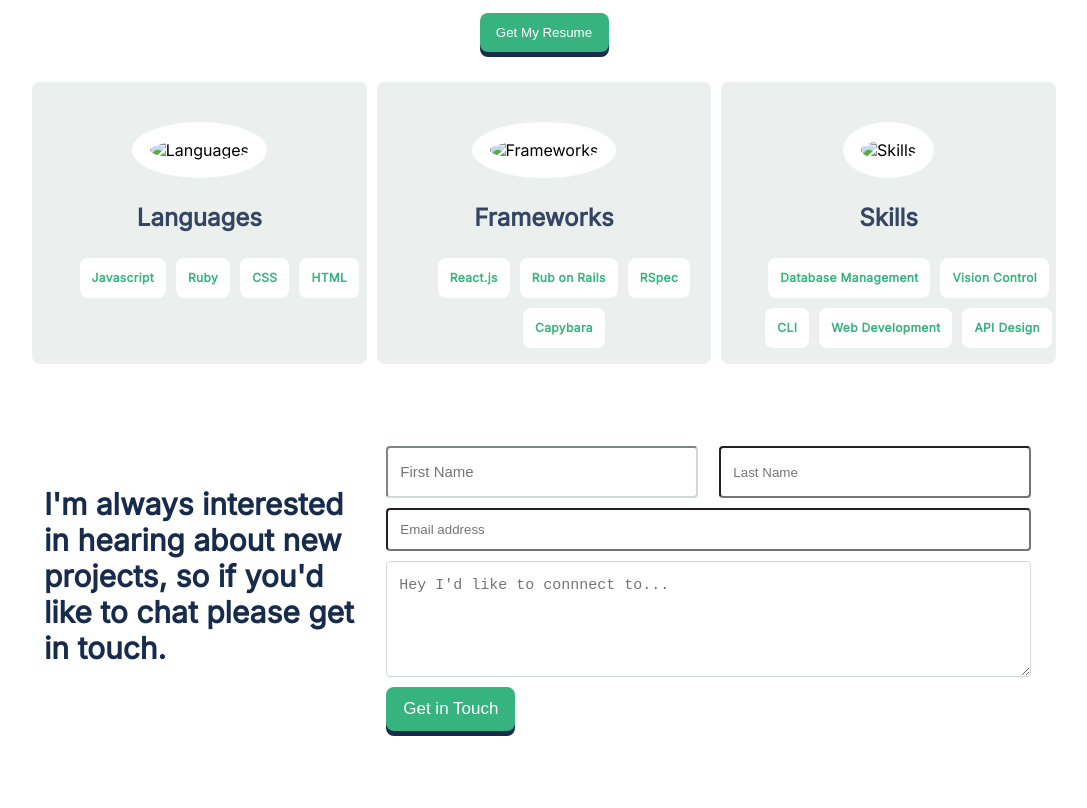
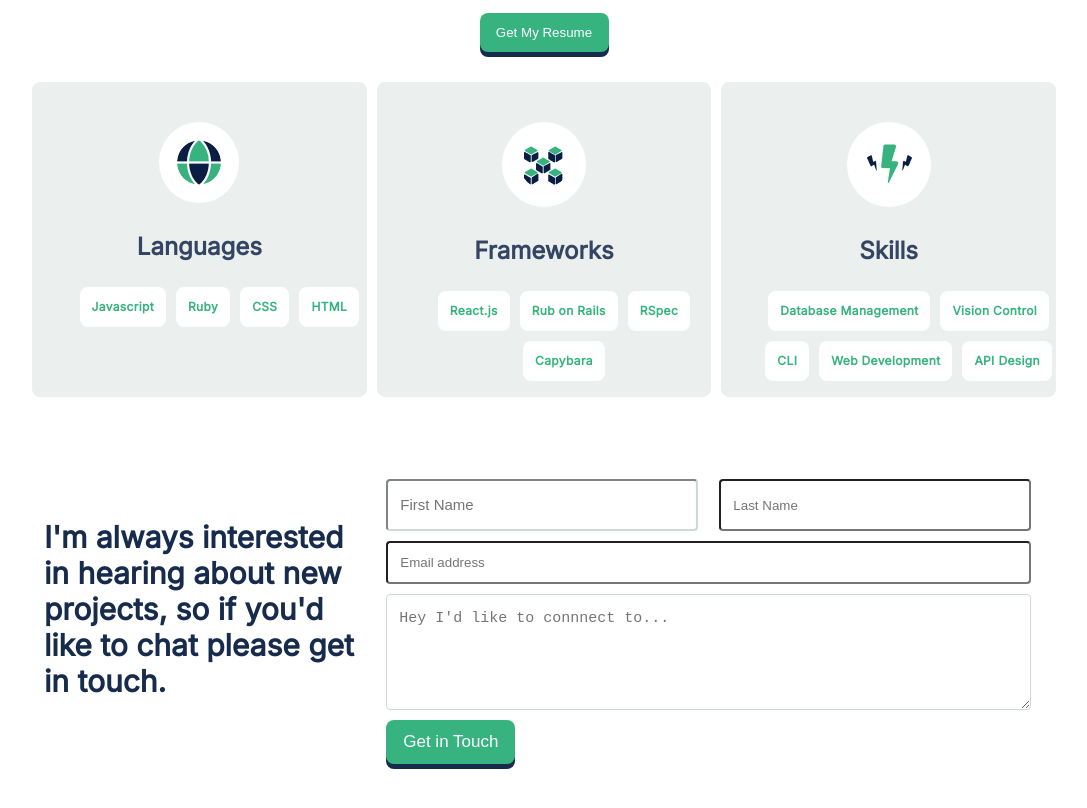
Before and after one commit to King-William-dev/Portfolio-Project-Desktop, a website: page index.html in a window 1280 px wide. Shown: the part 1762-2570 px from the top of the page, without its empty margins (103-1190 px from the left). Drawn offline with Linux system fonts and the light colour scheme; the site is published under a folder, as on GitHub Pages, so addresses that start at the root find nothing.

Commit message:
Image link corrections Languages frames and skills

```diff
--- a/index.html
+++ b/index.html
@@ -160,7 +160,7 @@
 
         <div class="about-me">
         <div class="card">
-            <img src="/icons/languages-icon.png" alt="Languages">
+            <img src="./icons/languages-icon.png" alt="Languages">
             <h3>Languages</h3>
             <div class="technologies about-me-technologies">
             <ul>
@@ -173,7 +173,7 @@
         </div>
 
         <div class="card">
-            <img src="/icons/frameworks-icon.png" alt="Frameworks">
+            <img src="./icons/frameworks-icon.png" alt="Frameworks">
             <h3>Frameworks</h3>
             <div class="technologies about-me-technologies">
             <ul>
@@ -186,7 +186,7 @@
         </div>
 
         <div class="card">
-            <img src="/icons/skills-icon.png" alt="Skills">
+            <img src="./icons/skills-icon.png" alt="Skills">
             <h3>Skills</h3>
             <div class="technologies about-me-technologies">
             <ul>
```
